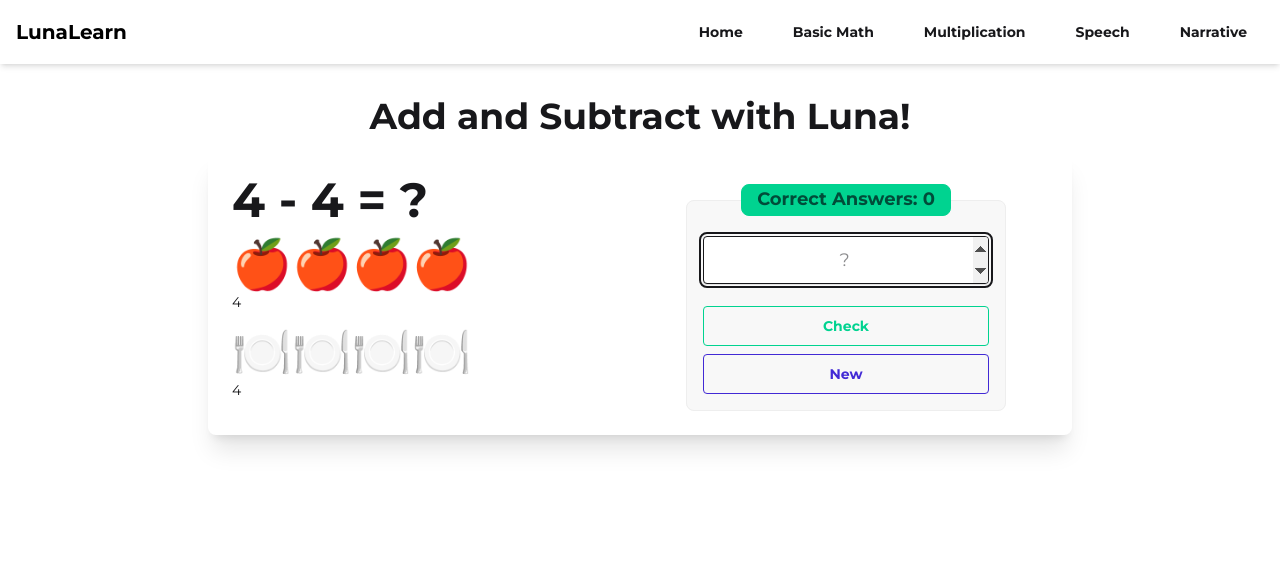
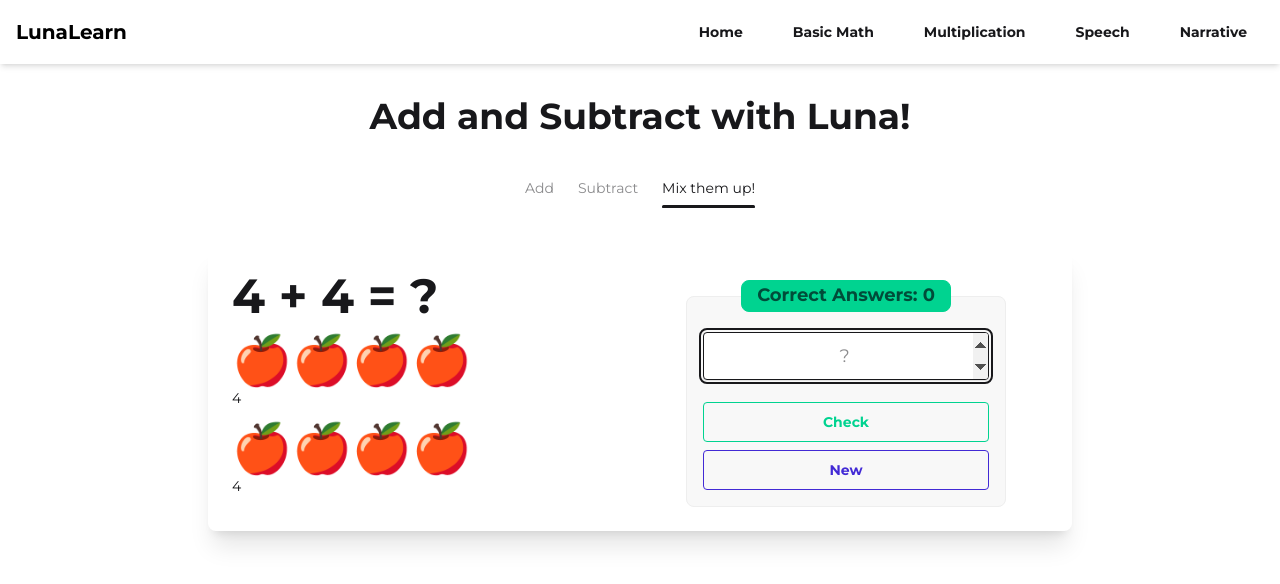
Before and after one commit to jcicaro/caedn-ts, a React (Vite) app: page /basicmath in a window 1280 px wide. Shown: the top 584 px of the page. Built offline with nearby package versions, Linux system fonts and the light colour scheme; no server answers.

Commit message:
add subtract modes

```diff
--- a/src/pages/BasicMath.tsx
+++ b/src/pages/BasicMath.tsx
@@ -8,6 +8,7 @@ const BasicMath = () => {
   const [userAnswer, setUserAnswer] = useState('');
   const [feedback, setFeedback] = useState('');
   const [score, setScore] = useState(0);
+  const [mode, setMode] = useState<'addition' | 'subtraction' | 'mixed'>('mixed');
 
   // Ref to hold the timeout ID so we can clear it if needed
   const timeoutRef = useRef<number | null>(null);
@@ -15,7 +16,6 @@ const BasicMath = () => {
 
   const createVisual = (count: number, emoji: string = '🍎') => (
     <div className="text-5xl leading-none">
-      {/* {emoji  ? emoji.repeat(count) : '🍎'.repeat(count)} */}
       {emoji.repeat(count)}
       <div className="text-sm mt-1">{count}</div>
     </div>
@@ -28,11 +28,18 @@ const BasicMath = () => {
       timeoutRef.current = null;
     }
 
-    const isAddition = Math.random() > 0.85;
+    // Determine operation based on mode
+    const doAddition =
+      mode === 'addition'
+        ? true
+        : mode === 'subtraction'
+        ? false
+        : Math.random() > 0.5;
+
     const n1 = Math.floor(Math.random() * 6) + 1;
     const n2 = Math.floor(Math.random() * 6) + 1;
 
-    if (isAddition) {
+    if (doAddition) {
       setOperator('+');
       setNum1(n1);
       setNum2(n2);
@@ -87,12 +94,34 @@ const BasicMath = () => {
   // Generate first problem on mount
   useEffect(() => {
     generateProblem();
-  }, []);
+  }, [mode]);  // regenerate when mode changes
 
   return (
     <section className="hero">
       <div className="hero-content flex-col w-full max-w-4xl">
-        <h1 className="text-4xl font-bold text-center">Add and Subtract with Luna!</h1>
+        <h1 className="text-4xl font-bold text-center mb-4">Add and Subtract with Luna!</h1>
+
+        {/* Mode Selection Tabs */}
+        <div className="tabs tabs-border justify-center mb-6">
+          <a
+            className={`tab ${mode === 'addition' ? 'tab-active' : ''}`}
+            onClick={() => setMode('addition')}
+          >
+            Add
+          </a>
+          <a
+            className={`tab ${mode === 'subtraction' ? 'tab-active' : ''}`}
+            onClick={() => setMode('subtraction')}
+          >
+            Subtract
+          </a>
+          <a
+            className={`tab ${mode === 'mixed' ? 'tab-active' : ''}`}
+            onClick={() => setMode('mixed')}
+          >
+            Mix them up!
+          </a>
+        </div>
 
         <div className="card shadow-xl w-full">
           <div className="card-body lg:flex-row">
@@ -103,7 +132,7 @@ const BasicMath = () => {
               </div>
               <div className="grid grid-cols-1 gap-4 mt-4 text-left">
                 {createVisual(num1)}
-                {createVisual(num2, operator == "-" ? "🍽️" : '🍎')}
+                {createVisual(num2, operator === '-' ? '🍽️' : '🍎')}
               </div>
             </div>
 
```
